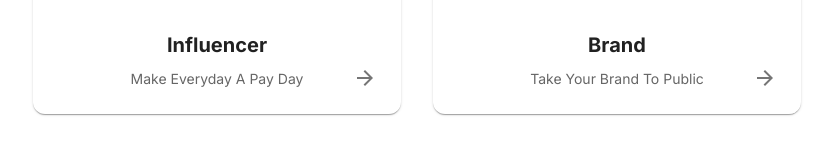
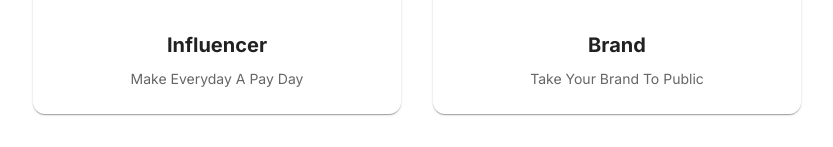
Before and after one commit to saudkhanbpk/linkfluencer-website, a Next.js app: page /signup in a window 1280 px wide. Shown: the part 238-385 px from the top of the page, without its empty margins (223-1056 px from the left). Built offline with nearby package versions, Linux system fonts and the light colour scheme.

Commit message:
fix wrong imports

```diff
--- a/src/components/specific/JoinCard.tsx
+++ b/src/components/specific/JoinCard.tsx
@@ -1,6 +1,7 @@
 import React from 'react';
 import { Box, Typography, Paper, IconButton } from '@mui/material';
-import ArrowForwardIcon from '@mui/icons-material/ArrowForward';
+// import ArrowForwardIcon from '@mui/icons-material/ArrowForward';
+
 
 type CardProps = {
   title: string;
@@ -28,7 +29,7 @@ const Card = ({ title, description, icon, onClick }: CardProps) => (
       }}
       onClick={onClick}
     >
-      <ArrowForwardIcon />
+      {/* <ArrowForwardIcon /> */}
     </IconButton>
   </Paper>
 );
--- a/src/pages/forgotPassword.tsx
+++ b/src/pages/forgotPassword.tsx
@@ -1,17 +1,11 @@
 "use client";
 import React, { useState } from 'react';
 import Image from 'next/image';
-<<<<<<< HEAD:src/pages/forgotPassword.tsx
-import Arrowback from '@/component/Images/Dark.png';
-import google from '@component/Images/google.png';
-import facebook from '@/component/Images/facebook.png';
+import logo from "@/public/images/main_logo.png";
+import Arrowback from '@/public/images/arrow_back_dark.png';
+import google from '@/public/images/google_logo.png';
+import facebook from '@/public/images/facebook_logo.png';
 
-=======
-import Arrowback from '../../component/Images/Dark.png';
-import google from '../../component/Images/google.png';
-import facebook from '../../component/Images/facebook.png';
-import logo from '../../component/Images/Logo.png';
->>>>>>> a6a0a622ab72fa9f76a51a8e67613c828103446e:src/app/forgotpassword/page.tsx
 const ResetPassword = () => {
   const [emailSent, setEmailSent] = useState(false);
 
```
